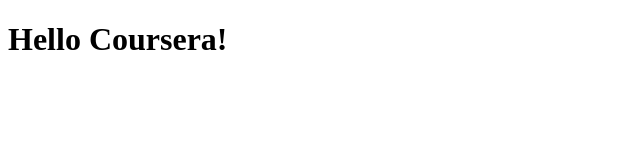
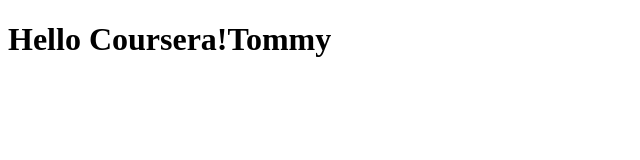
Before and after one commit to yesiknit/coursera-test, a plain HTML site: page site/index.html in a window 1280 px wide. Shown: the whole page, without its empty margins (0-640 px from the left). Drawn offline with Linux system fonts and the light colour scheme.

Commit message:
Update index.html

```diff
--- a/site/index.html
+++ b/site/index.html
@@ -5,6 +5,6 @@
     <title>Hello Coursera!</title>
 </head>
 <body>
-  <h1>Hello Coursera!</h1>
+  <h1>Hello Coursera!Tommy</h1>
 </body>
 </html>
```
